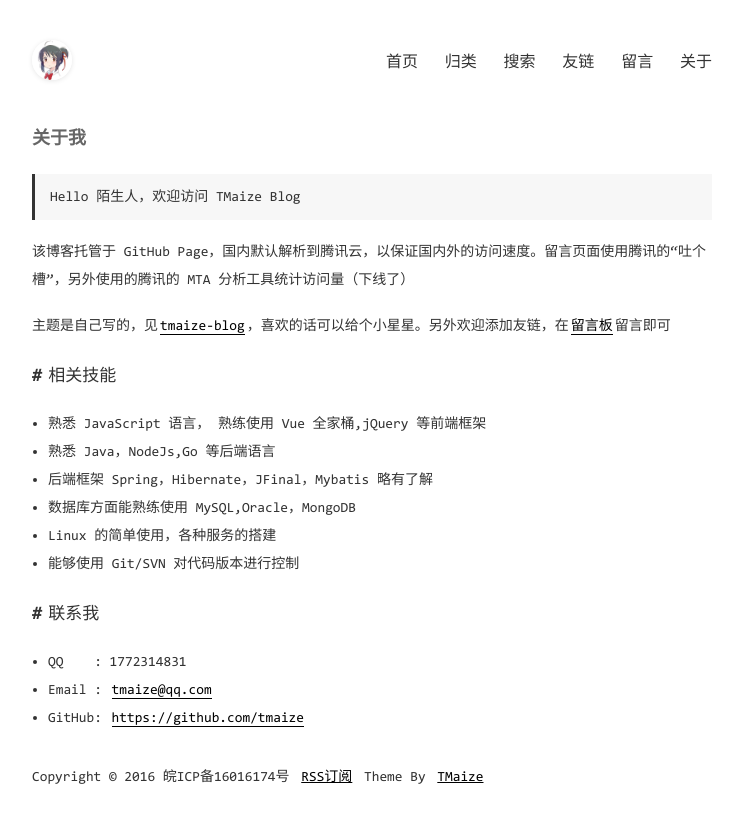
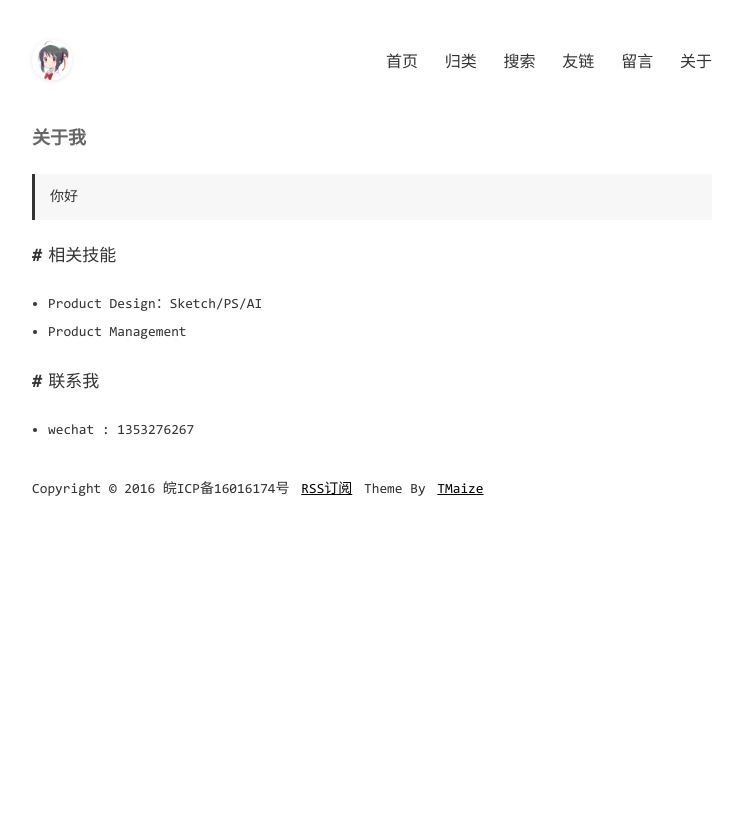
Before and after one commit to zincaaa/zincaaa.github.io, a Jekyll site: the page built from pages/about.md, in a window 1280 px wide. Shown: the top 823 px of the page, without its empty margins (268-1011 px from the left). Built offline with Jekyll 4.4.1, drawn with Linux system fonts in a browser that asks for light colours.

Commit message:
Update about.md

```diff
--- a/pages/about.md
+++ b/pages/about.md
@@ -3,30 +3,14 @@ layout: mypost
 title: 关于我
 ---
 
-> Hello 陌生人，欢迎访问 TMaize Blog
+> 你好
 
-该博客托管于 GitHub Page，国内默认解析到腾讯云，以保证国内外的访问速度。留言页面使用腾讯的“吐个槽”，另外使用的腾讯的 MTA 分析工具统计访问量（下线了）
-
-主题是自己写的，见[tmaize-blog](https://github.com/TMaize/tmaize-blog)，喜欢的话可以给个小星星。另外欢迎添加友链，在[留言板](chat.html)留言即可
 
 ## 相关技能
 
-- 熟悉 JavaScript 语言， 熟练使用 Vue 全家桶,jQuery 等前端框架
-
-- 熟悉 Java，NodeJs,Go 等后端语言
-
-- 后端框架 Spring，Hibernate，JFinal，Mybatis 略有了解
-
-- 数据库方面能熟练使用 MySQL,Oracle，MongoDB
-
-- Linux 的简单使用，各种服务的搭建
-
-- 能够使用 Git/SVN 对代码版本进行控制
+- Product Design：Sketch/PS/AI
+- Product Management
 
 ## 联系我
 
-- QQ&nbsp;&nbsp;&nbsp;&nbsp;: 1772314831
-
-- Email&nbsp;: [tmaize@qq.com](http://mail.qq.com/cgi-bin/qm_share?t=qm_mailme&email=YBQNAQkaBSAREU4DDw0)
-
-- GitHub: [https://github.com/tmaize](https://github.com/tmaize)
+- wechat : 1353276267
```
